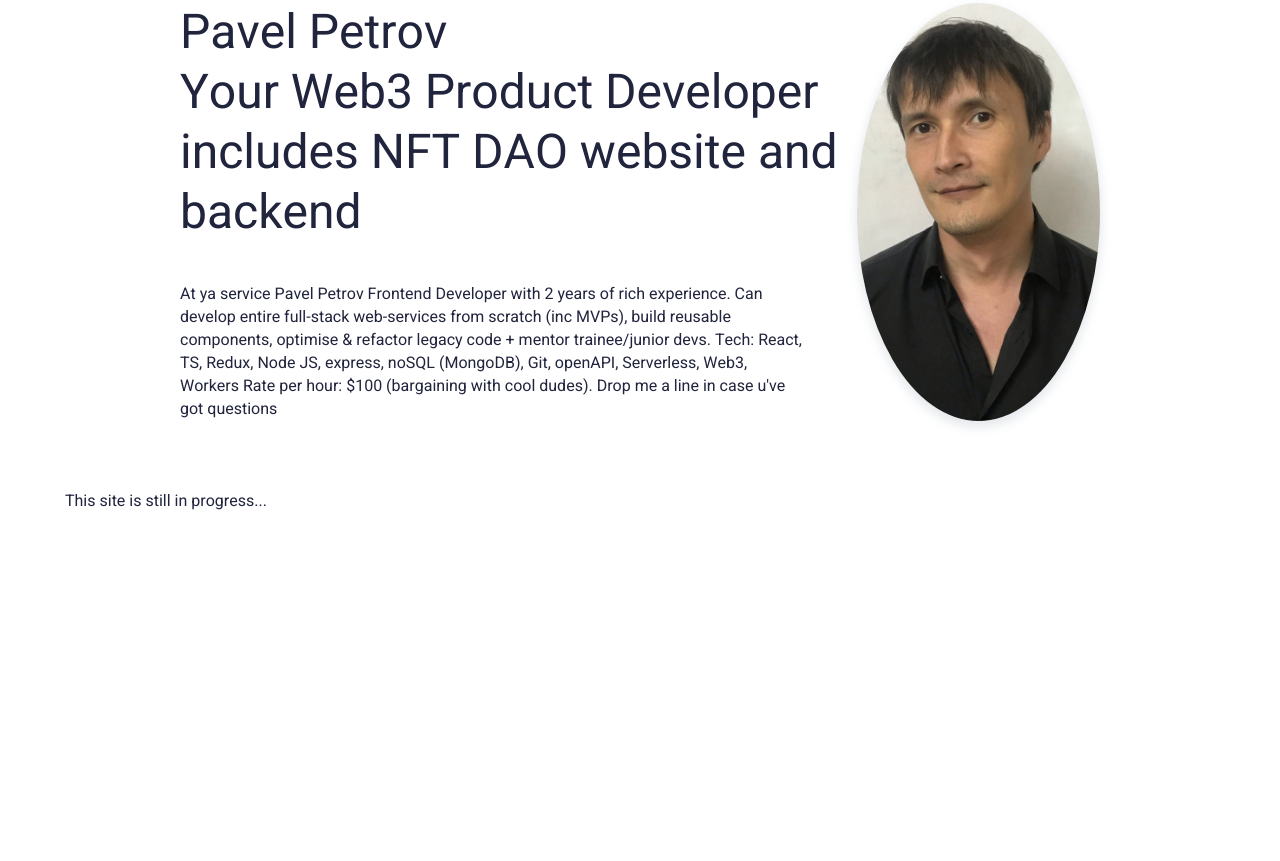
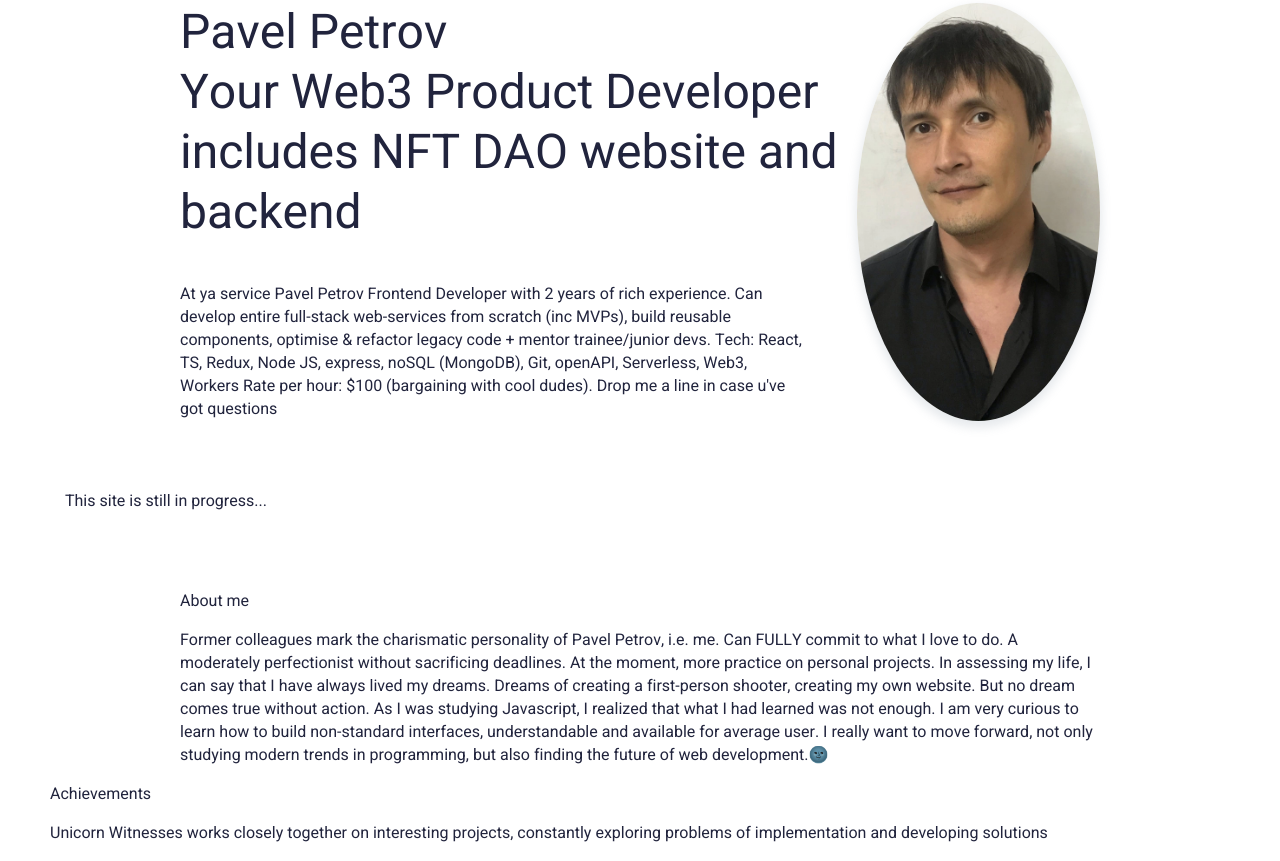
Before and after one commit to HakasLepehen/pavel-petrov-landing-page, a website built with webpack: page src/index.html in a window 1280 px wide. Shown: the part 274-1135 px from the top of the page. Before the commit the page ends 851 px from the top, so only its background shows below. Built offline with nearby package versions, Linux system fonts and the light colour scheme.

Commit message:
added changes in index page

```diff
--- a/src/index.html
+++ b/src/index.html
@@ -10,7 +10,8 @@
     <link rel="icon" type="image/png" sizes="16x16" href="./assets/favicon-16x16.png">
     <link rel="manifest" href="./assets/site.webmanifest">
     <link rel="mask-icon" href="./assets/safari-pinned-tab.svg" color="#5bbad5">
-    <meta name="keywords" content="Павел Петров, Unicorn Witnesses, Javascript, Cloudflare, web3, Павел Петров разработчик, Pavel Petrov, Unicorn Witnesses, Javascript, Cloudflare, web3, Pavel Petrov developer" />
+    <meta name="keywords"
+        content="Павел Петров, Unicorn Witnesses, Javascript, Cloudflare, web3, Павел Петров разработчик, Pavel Petrov, Unicorn Witnesses, Javascript, Cloudflare, web3, Pavel Petrov developer" />
     <meta name="msapplication-TileColor" content="#da532c">
     <meta name="theme-color" content="#ffffff">
     <title>
@@ -45,6 +46,10 @@
                             </a>
                         </li>
                         <li class="menu__item">
+                            <a href="#about" class="menu__link">
+                                about me
+                            </a>
+                        </li>
 
                     </ul>
                 </nav>
@@ -73,14 +78,43 @@
 
                                 </h1>
                             </div>
-                            <div class="block__description">At ya service Pavel Petrov Frontend Developer with 2 years of rich experience.
-Can develop entire full-stack web-services from scratch (inc MVPs), build reusable components, optimise & refactor legacy code + mentor trainee/junior devs.
-Tech: React, TS, Redux, Node JS, express, noSQL (MongoDB), Git, openAPI, Serverless, Web3, Workers
-Rate per hour: $100 (bargaining with cool dudes). Drop me a line in case u've got questions
+                            <div class="block__description">At ya service Pavel Petrov Frontend Developer with 2 years
+                                of rich experience.
+                                Can develop entire full-stack web-services from scratch (inc MVPs), build reusable
+                                components, optimise & refactor legacy code + mentor trainee/junior devs.
+                                Tech: React, TS, Redux, Node JS, express, noSQL (MongoDB), Git, openAPI, Serverless,
+                                Web3, Workers
+                                Rate per hour: $100 (bargaining with cool dudes). Drop me a line in case u've got
+                                questions
                             </div>
                         </div>
                     </div>
                 </div>
+            </section>
+            <section id="about">
+                <div class="container">
+                    <h2>About me</h2>
+                    <p>Former colleagues mark the charismatic personality of Pavel Petrov, i.e. me.
+
+                        Can FULLY commit to what I love to do. A moderately perfectionist without sacrificing deadlines.
+                        At
+                        the moment, more practice on personal projects.
+
+                        In assessing my life, I can say that I have always lived my dreams. Dreams of creating a
+                        first-person shooter, creating my own website. But no dream comes true without action. As I was
+                        studying Javascript, I realized that what I had learned was not enough. I am very curious to
+                        learn
+                        how to build non-standard interfaces, understandable and available for average user. I really
+                        want
+                        to move forward, not only studying modern trends in programming, but also finding the future of
+                        web
+                        development.🌚</p>
+                </div>
+            </section>
+            <section id="achievements">
+                <h2>Achievements</h2>
+                <p>Unicorn Witnesses works closely together on interesting projects, constantly exploring problems of
+                    implementation and developing solutions</p>
             </section>
             <section class="continue">
                 <div class="container">
```
